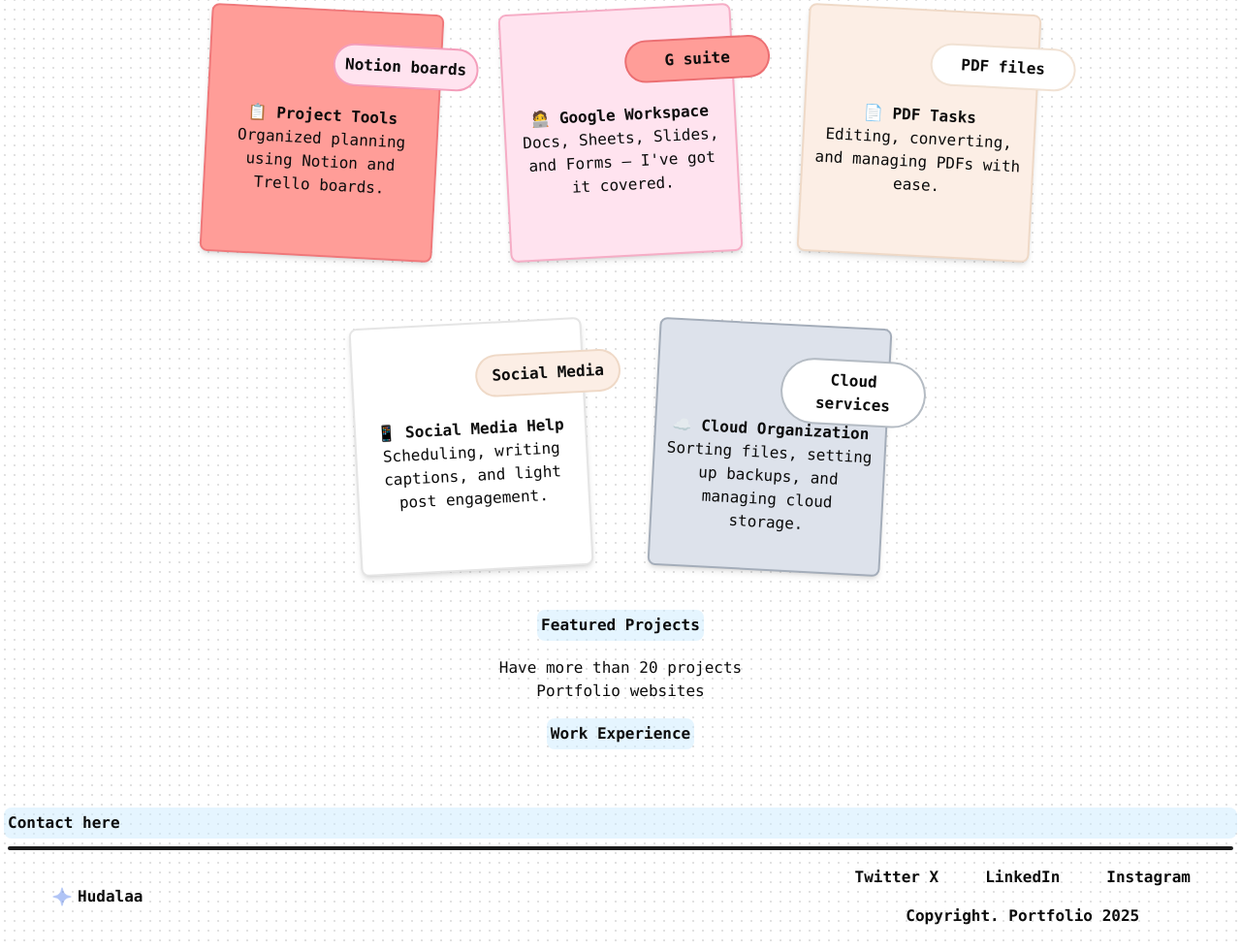
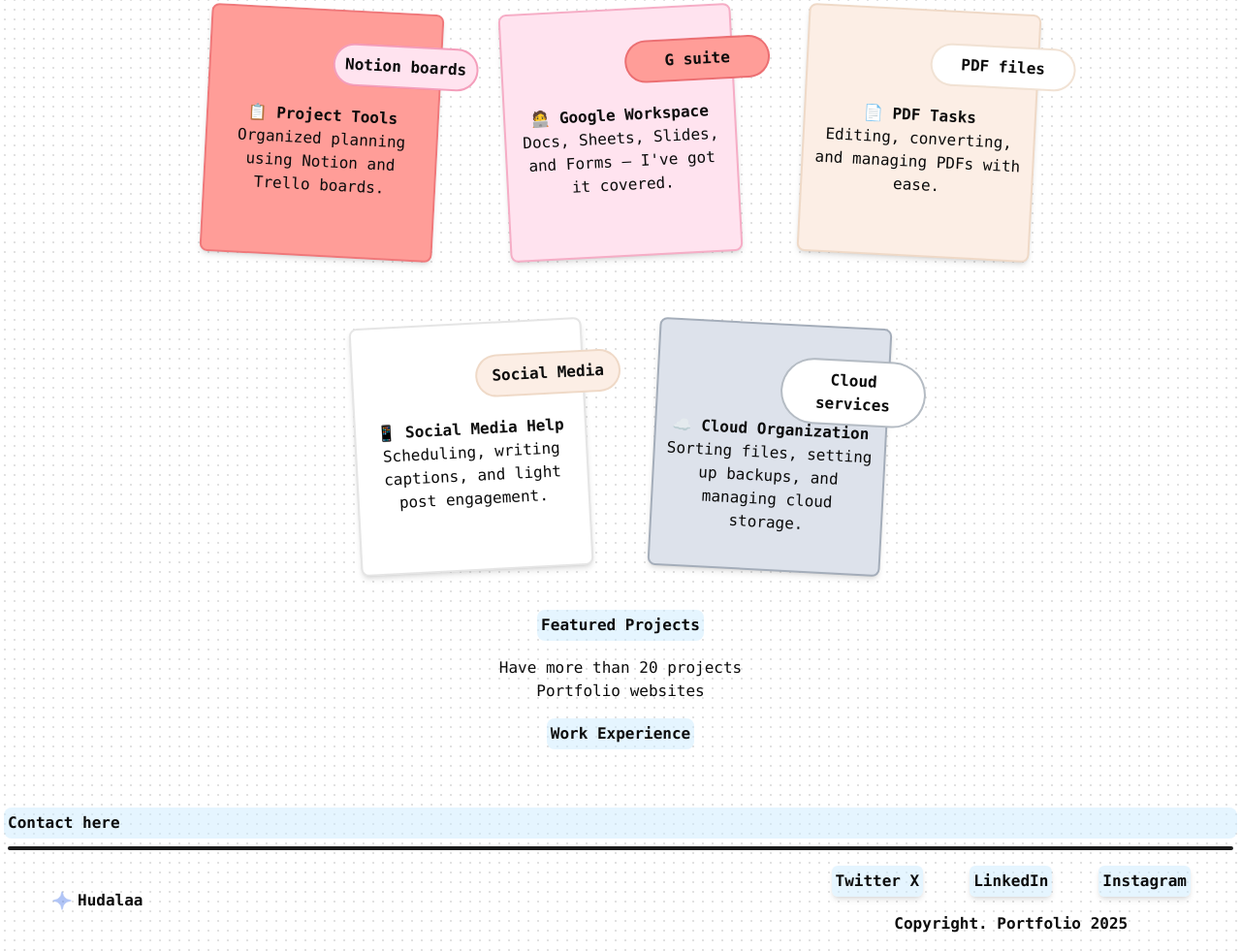
Before and after one commit to hudalaa/hudalaa.github.io, a website: page docs/index.html in a window 1280 px wide. Shown: the part 1135-2116 px from the top of the page at 97% size. Drawn offline with Linux system fonts and the light colour scheme.

Commit message:
adding styling to bottom nav elements

```diff
--- a/docs/index.html
+++ b/docs/index.html
@@ -173,18 +173,18 @@
   <footer class="m-2 sm:mx-4 md:mx-4 lg:mx-6 xl:mx-10 font-bold">
     <div class="flex flex-row flex-wrap m-1 justify-between items-center font-bold">
 
-      <div class="px-2 py-4 w-full sm:w-1/2 justify-center sm:justify-start"><span class="flex flex-row gap-1"><span><img src="Media/sparkle.png" alt="" class="w-6 h-6"></span>Hudalaa</span></div>
+      <div class="px-2 py-4 w-full sm:w-1/2"><span class="flex flex-row gap-1"><span><img src="Media/sparkle.png" alt="" class="w-6 h-6"></span>Hudalaa</span></div>
 
       <div class="flex flex-col ">
         <!-- bottom naviagation -->
         <nav class="flex">
-          <ul class="flex flex-row justify-center gap-4 sm:gap-6 md:gap-10 lg:gap-12 items-center flex-wrap p-2">
-            <li><a href="">Twitter X</a></li>
-            <li><a href="">LinkedIn</a></li>
-            <li><a href="">Instagram</a></li>
+          <ul class="flex flex-row justify-start sm:justify-center gap-3 sm:gap-6 md:gap-10 lg:gap-12 items-center flex-wrap p-2">
+            <li class="bg-Plbleu/50 p-1 rounded-md shadow-md "><a href="">Twitter X</a></li>
+            <li class="bg-Plbleu/50 p-1 rounded-md shadow-md "><a href="">LinkedIn</a></li>
+            <li class="bg-Plbleu/50 p-1 rounded-md shadow-md "><a href="">Instagram</a></li>
           </ul>
         </nav>
-        <div class="flex p-2 justify-center">Copyright. Portfolio 2025</div>
+        <div class="flex p-2 justify-start sm:justify-center">Copyright. Portfolio 2025</div>
       </div>
     </div>
   </footer>
```
Also changed, not shown: docs/output.css.
